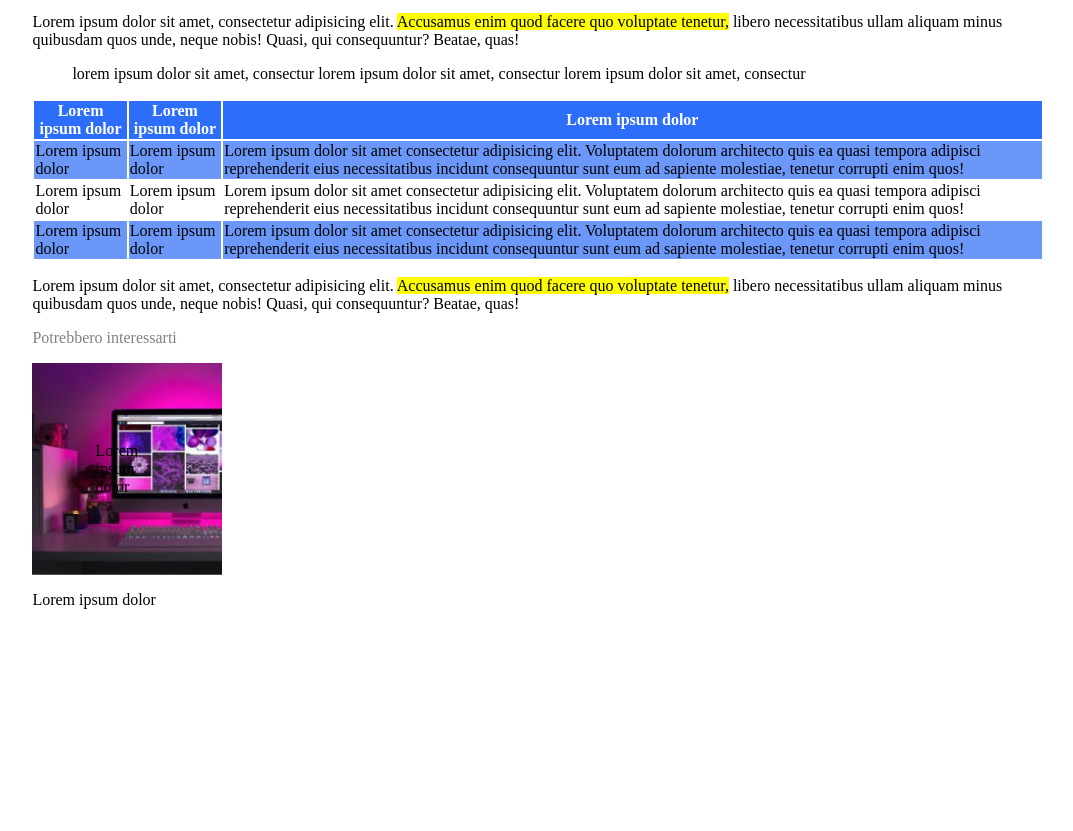
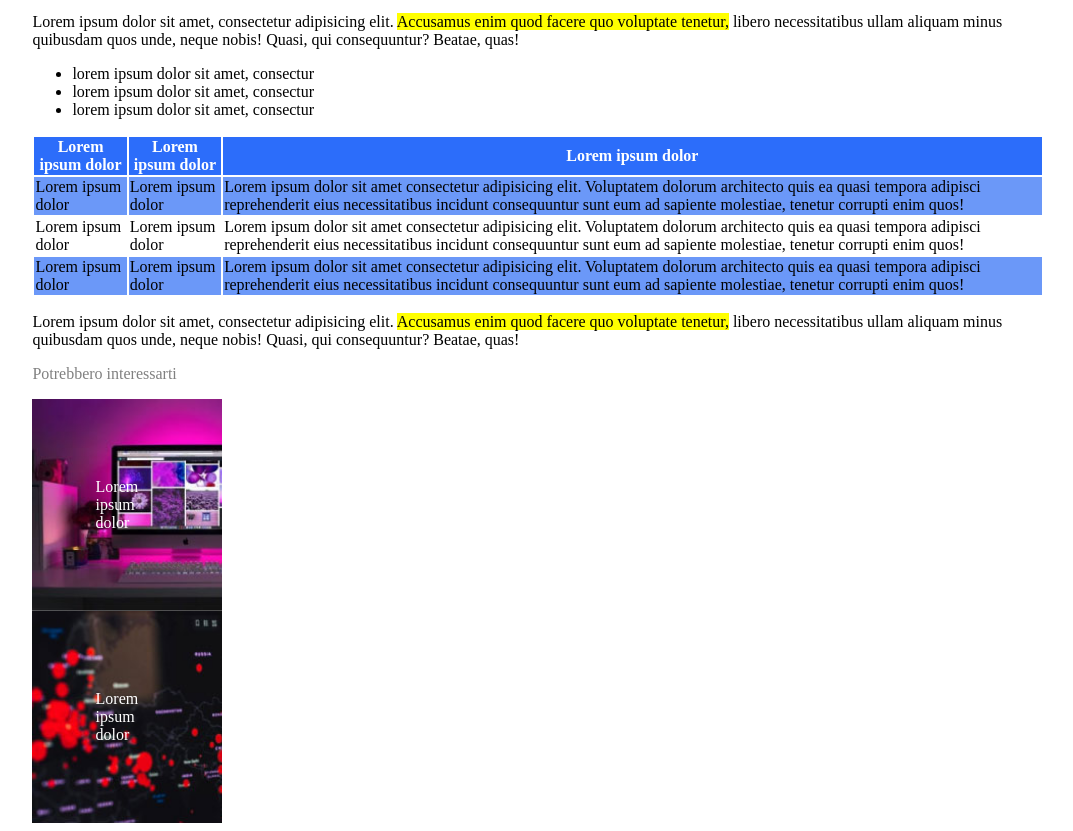
Before and after one commit to Sergjio97/html-css-booleaner, a plain HTML site: page index.html in a window 1280 px wide. Shown: the part 655-1486 px from the top of the page, without its empty margins (102-1175 px from the left). Before the commit the page ends 1280 px from the top, so only its background shows below. Drawn offline with Linux system fonts and the light colour scheme.

Commit message:
fine esercizio

```diff
--- a/css/style.css
+++ b/css/style.css
@@ -79,12 +79,17 @@ thead{
     background-size: cover;
     padding: 5%;
     margin-left: 10%;
+    color: white;
 }
 
 .fotodinteresse2{
-    width: 80%;
-    height: 80%;
+    width: 5%;
     margin: auto;
+    background-image: url(../img/graph.jpg);
+    background-size: cover;
+    padding: 5%;
+    margin-left: 10%;
+    color: white;
 
 }
 
--- a/index.html
+++ b/index.html
@@ -37,11 +37,13 @@
         <div class="contenuto">
             <p>Lorem ipsum dolor sit amet, consectetur adipisicing elit. <span id="testoevidenziato">Accusamus enim quod facere quo voluptate tenetur,</span> libero necessitatibus ullam aliquam minus quibusdam quos unde, neque nobis! Quasi, qui consequuntur? Beatae, quas!</p>
             <ul>
-                <il>lorem ipsum dolor sit amet, consectur</il>
-                <il>lorem ipsum dolor sit amet, consectur</il>
-                <il>lorem ipsum dolor sit amet, consectur</il>
+                <li>lorem ipsum dolor sit amet, consectur</li>
+                <li>lorem ipsum dolor sit amet, consectur</li>
+                <li>lorem ipsum dolor sit amet, consectur</li>
             </ul>
         </div>
+
+
         <!-- / sezione contenuto -->
 
         <!-- inizio sezione tabella -->
```
